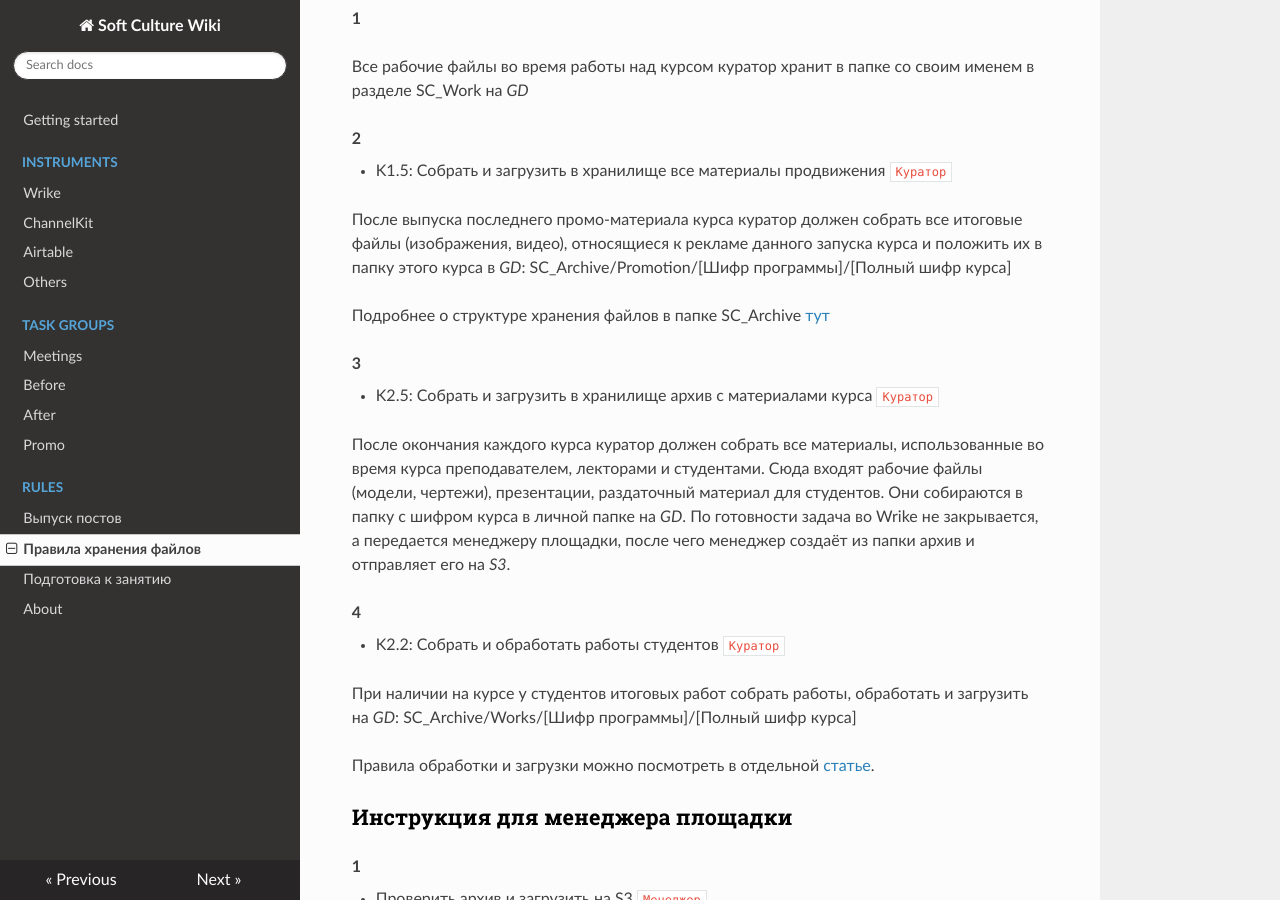
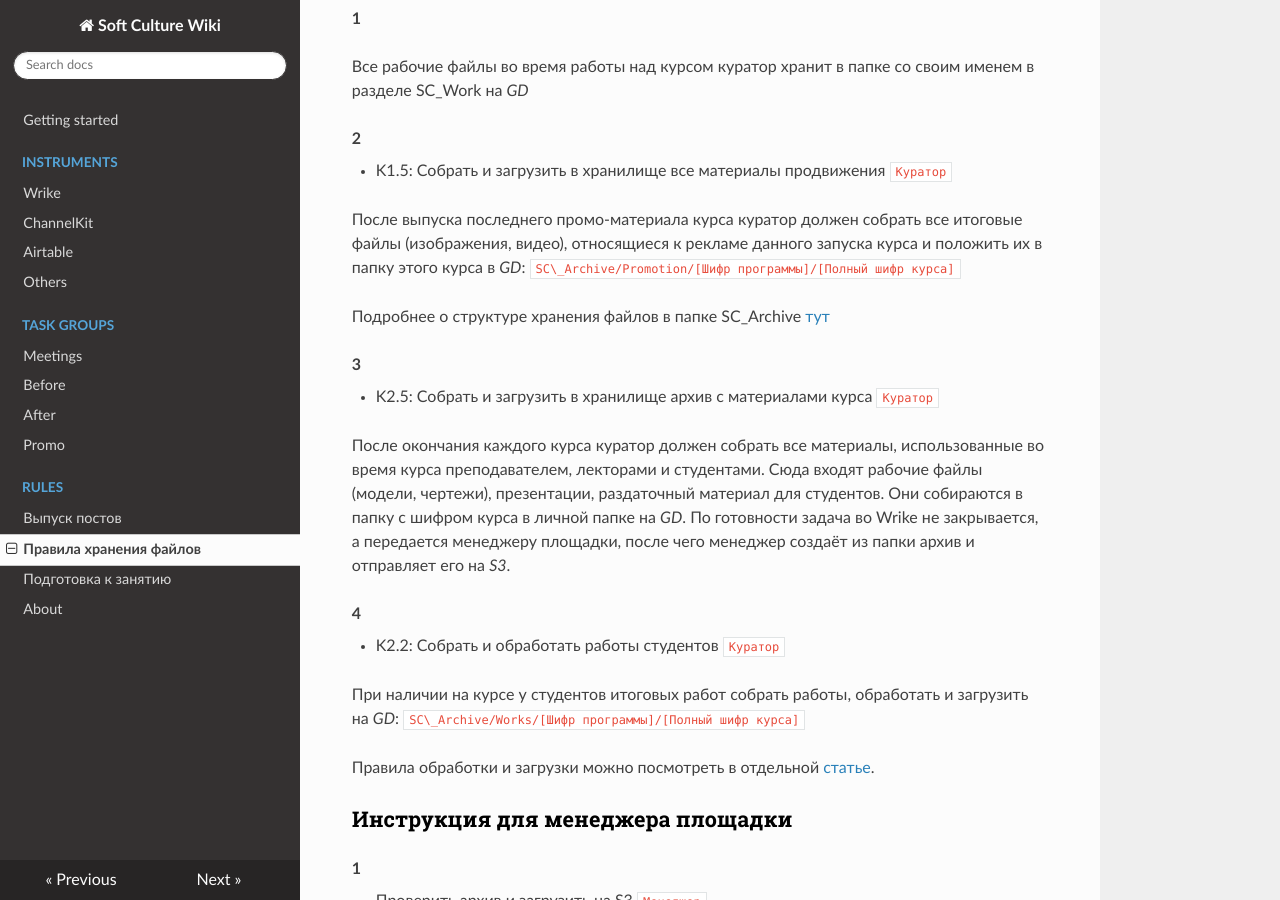
Before and after one commit to arsenyafonin/wiki, an MkDocs documentation site: the page built from docs/ins_13_storage_tasks.md, in a window 1280 px wide and 900 px high, scrolled down 494 px. Built offline with MkDocs 1.6.1, drawn with Linux system fonts in a browser that asks for light colours; nearby versions of some CDN libraries; old or Windows-style settings are respelled for this version of MkDocs.

```diff
--- a/docs/ins_13_storage_tasks.md
+++ b/docs/ins_13_storage_tasks.md
@@ -18,7 +18,7 @@
 
 * K1.5: Собрать и загрузить в хранилище все материалы продвижения `Куратор`
 
-После выпуска последнего промо-материала курса куратор должен собрать все итоговые файлы (изображения, видео), относящиеся к рекламе данного запуска курса и положить их в папку этого курса в *GD*: SC\_Archive/Promotion/[Шифр программы]/[Полный шифр курса]
+После выпуска последнего промо-материала курса куратор должен собрать все итоговые файлы (изображения, видео), относящиеся к рекламе данного запуска курса и положить их в папку этого курса в *GD*: `SC\_Archive/Promotion/[Шифр программы]/[Полный шифр курса]`
 
 Подробнее о структуре хранения файлов в папке SC\_Archive [тут](https://beegit.com/hive#projects/56619bf838f0dad6309c6d7e/files/57dc4ef48adba4e16ac09430)
 
@@ -33,7 +33,7 @@
 
 * K2.2: Собрать и обработать работы студентов `Куратор`
 
-При наличии на курсе у студентов итоговых работ собрать работы, обработать и загрузить на *GD*: SC\_Archive/Works/[Шифр программы]/[Полный шифр курса]
+При наличии на курсе у студентов итоговых работ собрать работы, обработать и загрузить на *GD*: `SC\_Archive/Works/[Шифр программы]/[Полный шифр курса]`
 
 Правила обработки и загрузки можно посмотреть в отдельной [статье](ссылка).
 
@@ -43,7 +43,7 @@
 
 * Проверить архив и загрузить на S3 `Менеджер`
 
-Менеджер курса отвечает за загрузку архива от куратора на *GD*. Архив следует загрузить на S3 с названием типа *[Полный шифр].zip*.
+Менеджер курса отвечает за загрузку архива от куратора на *GD*. Архив следует загрузить на S3 с названием типа `[Полный шифр].zip`.
 Архив загружается в папку *originals*.
 
 **2**
```
